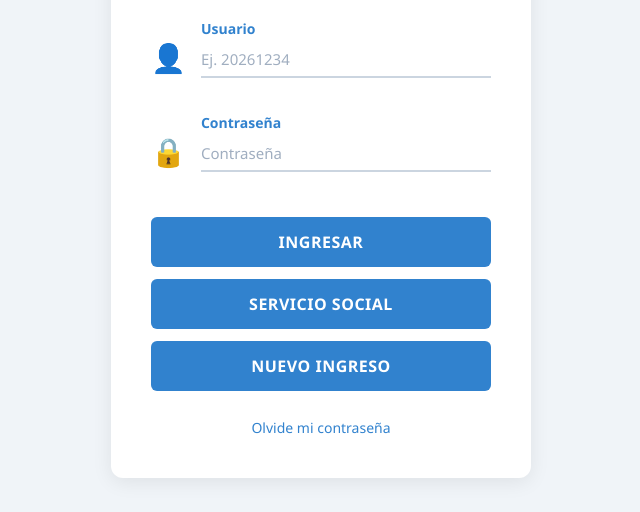
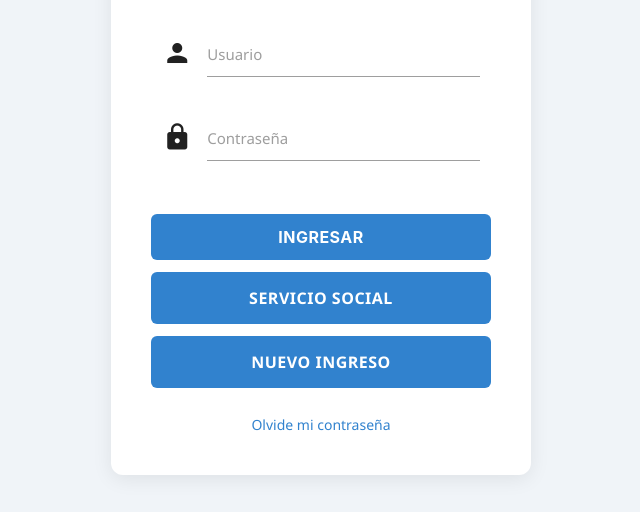
Before and after one commit to CharCC9/alumnos.unimodelo.mx, a website: page public/index.html in a window 1280 px wide. Shown: the part 288-800 px from the top of the page, without its empty margins (319-959 px from the left). Drawn offline with nearby package versions, Linux system fonts and the light colour scheme.

Commit message:
index.html

```diff
--- a/public/index.html
+++ b/public/index.html
@@ -4,6 +4,8 @@
     <meta charset="UTF-8">
     <meta name="viewport" content="width=device-width, initial-scale=1.0">
     <title>Portal Escolar - Iniciar Sesión</title>
+    <link href="https://fonts.googleapis.com/icon?family=Material+Icons" rel="stylesheet">
+    <link rel="stylesheet" href="https://cdnjs.cloudflare.com/ajax/libs/materialize/1.0.0/css/materialize.min.css">
     <link rel="stylesheet" href="style.css">
 </head>
 <body>
@@ -16,20 +18,17 @@
         </div>
 
         <form action="/login" method="POST" class="login-form">
+            <div class="row">
+                <div class="input-field col s12">
+                    <i class="material-icons prefix">person</i>
+                    <input id="username" class="validate" maxlength="50" name="username" type="text" required>
+                    <label for="username">Usuario</label>
+                </div>
 
-            <div class="input-container-modern">
-                <span class="modern-icon">👤</span>
-                <div class="input-field-wrapper">
-                    <label for="username">Usuario</label>
-                    <input type="text" id="username" name="username" required placeholder="Ej. 20261234">
-                </div>
-            </div>
-
-            <div class="input-container-modern">
-                <span class="modern-icon">🔒</span>
-                <div class="input-field-wrapper">
+                <div class="input-field col s12">
+                    <i class="material-icons prefix">lock</i>
+                    <input id="password" class="validate" maxlength="50" name="password" type="password" required>
                     <label for="password">Contraseña</label>
-                    <input type="password" id="password" name="password" required placeholder="Contraseña">
                 </div>
             </div>
 
@@ -45,5 +44,7 @@
             <p><a href="#">Olvide mi contraseña</a></p>
         </div>
     </div>
+
+    <script src="https://cdnjs.cloudflare.com/ajax/libs/materialize/1.0.0/js/materialize.min.js"></script>
 </body>
 </html>
```
